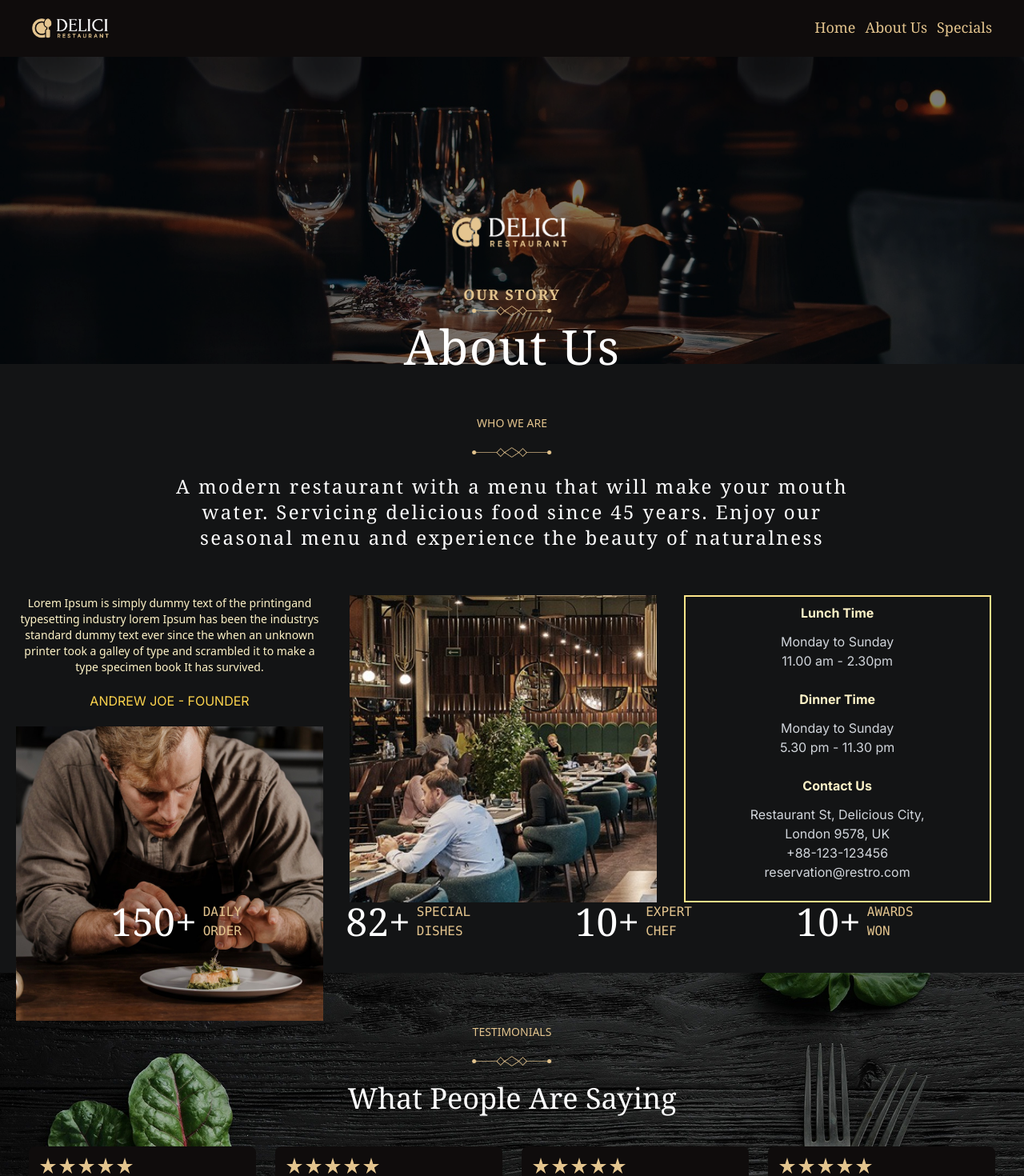
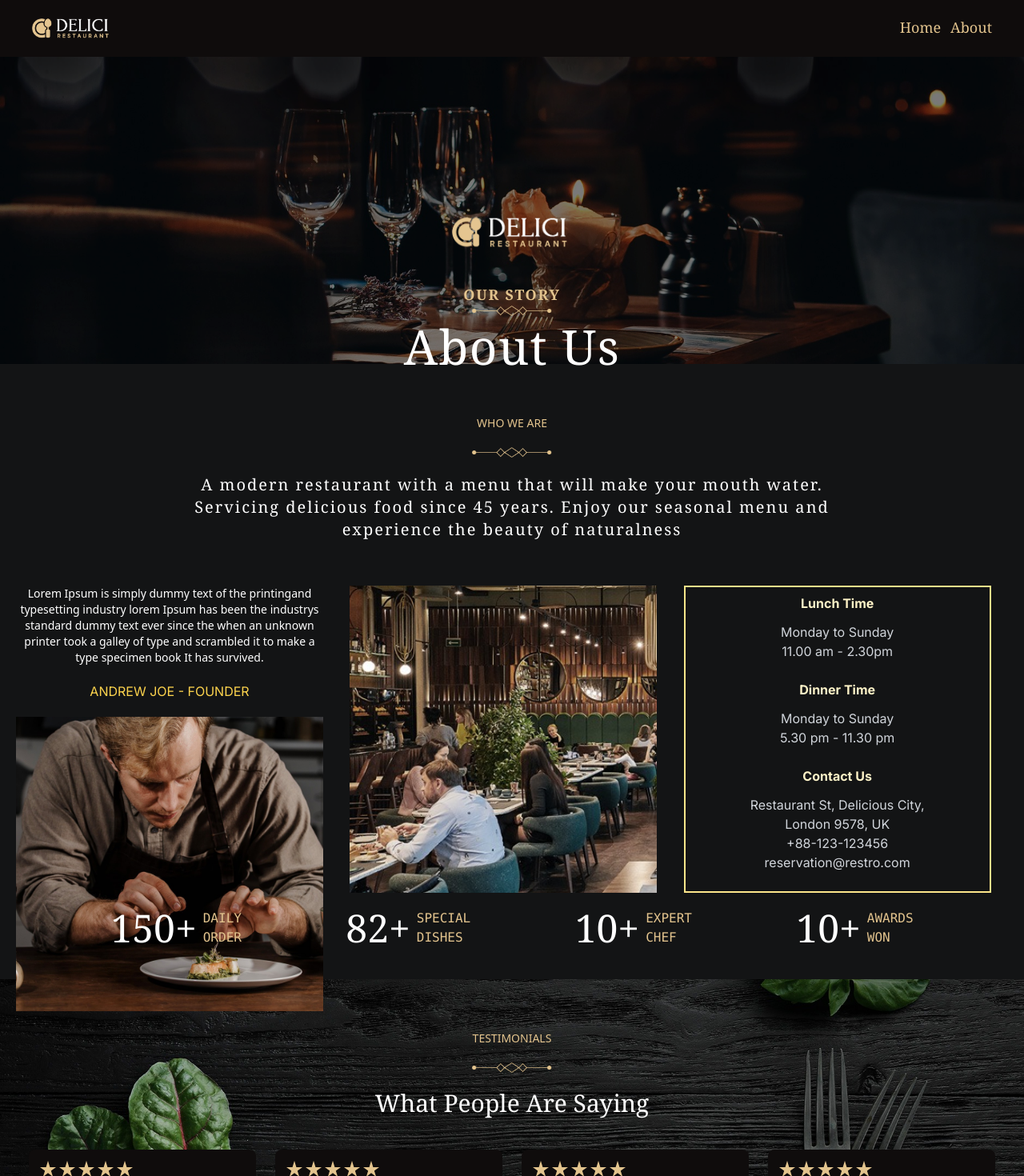
Before and after one commit to DAdawit/Food-Menu, a Next.js app: page /about in a window 1280 px wide. Shown: the top 1470 px of the page at 80% size. Built offline with nearby package versions, Linux system fonts and the light colour scheme.

Commit message:
some fix

```diff
--- a/common/Navbar.tsx
+++ b/common/Navbar.tsx
@@ -31,14 +31,14 @@ const Navbar = () => {
             href="/about"
             className="text-primary text-lg font-medium font-serif focus:underline"
           >
-            About Us
+            About
           </Link>
-          <Link
+          {/* <Link
             href="#Specials"
             className="text-primary text-lg font-medium font-serif focus:underline"
           >
             Specials
-          </Link>
+          </Link> */}
         </div>
       </div>
     </>
--- a/components/About/Testimonials.tsx
+++ b/components/About/Testimonials.tsx
@@ -65,7 +65,7 @@ export default class Testimonials extends Component {
               height={200}
               className="text-center"
             />
-            <h1 className=" text-secondary text-4xl font-serif">
+            <h1 className=" text-secondary text-center text-3xl font-serif">
               What People Are Saying
             </h1>
           </div>
--- a/components/About/WhoWeAre.tsx
+++ b/components/About/WhoWeAre.tsx
@@ -16,7 +16,7 @@ const WhoWeAre = () => {
           height={200}
           className="text-center"
         />
-        <p className=" text-secondary text-2xl font-serif tracking-widest max-w-4xl text-center">
+        <p className=" text-secondary text-xl font-serif tracking-widest max-w-4xl text-center px-5">
           A modern restaurant with a menu that will make your mouth water.
           Servicing delicious food since 45 years. Enjoy our seasonal menu and
           experience the beauty of naturalness
@@ -24,7 +24,7 @@ const WhoWeAre = () => {
       </div>
       <div className="  px-5 mt-14 grid grid-cols-1 md:grid-cols-2 lg:grid-cols-3 justify-evenly items-center gap-3 ">
         <div className=" max-w-full md:max-w-sm grid justify-evenly h-96 w-full">
-          <p className="items-start text-center text-sm text-amber-100 font-medium font-sans ">
+          <p className="items-start text-center text-sm text-secondary font-medium font-sans ">
             Lorem Ipsum is simply dummy text of the printingand typesetting
             industry lorem Ipsum has been the industrys standard dummy text ever
             since the when an unknown printer took a galley of type and
@@ -42,6 +42,7 @@ const WhoWeAre = () => {
           />
         </div>
         <div className="h-96 max-w-full md:max-w-sm">
+          {/* eslint-disable-next-line */}
           <img
             src="/hotel.jpg"
             alt="spector"
@@ -82,8 +83,9 @@ const WhoWeAre = () => {
           </div>
         </div>
       </div>
-
-      <Achivements />
+      <section className="pt-5">
+        <Achivements />
+      </section>
     </div>
   );
 };
--- a/components/Menu/ChefSpecial.tsx
+++ b/components/Menu/ChefSpecial.tsx
@@ -9,6 +9,7 @@ const ChefSpecial = () => {
         <div className="flex justify-center ">
           <div className="grid grid-cols-1 sm:grid-cols-2 rounded-t-2xl rounded-b-2xl sm:rounded-l-3xl sm:rounded-r-3xl">
             <div>
+              {/* eslint-disable-next-line */}
               <img
                 src="/banner14.jpg"
                 alt="spector"
```
